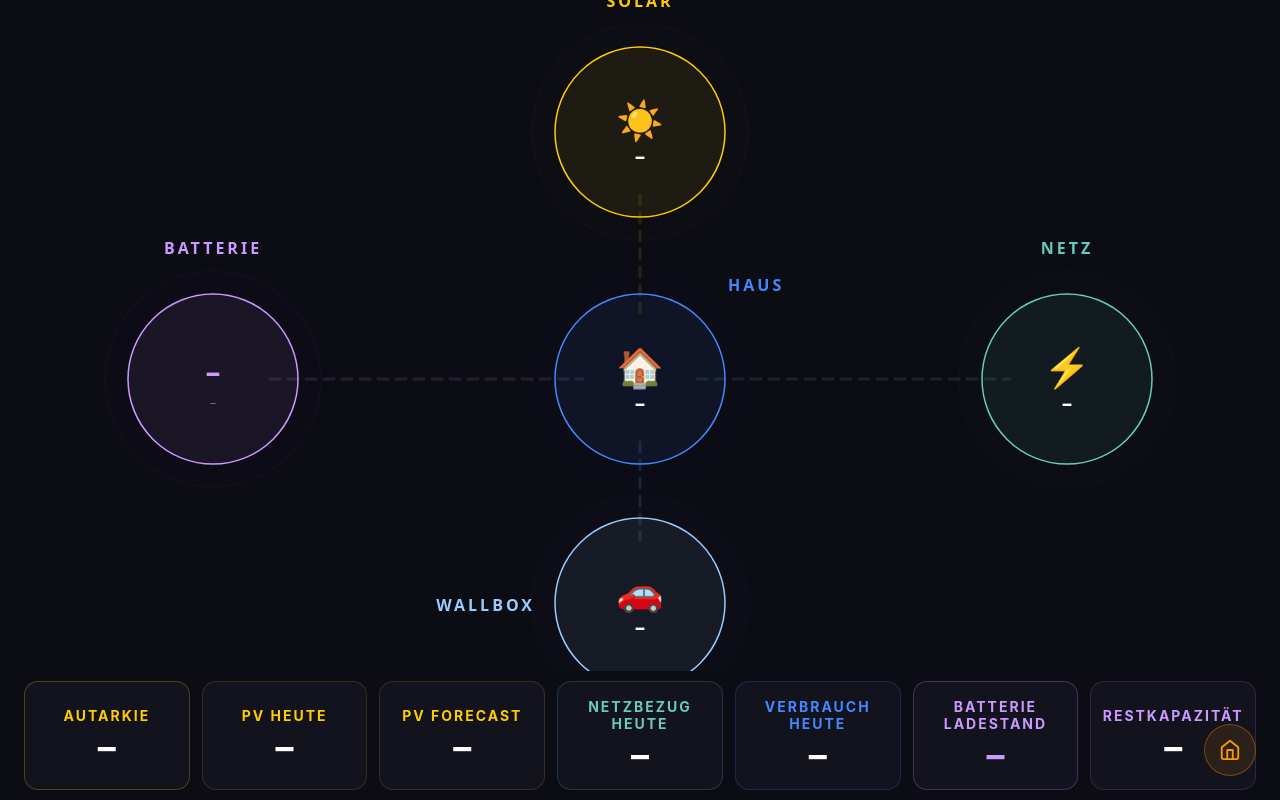
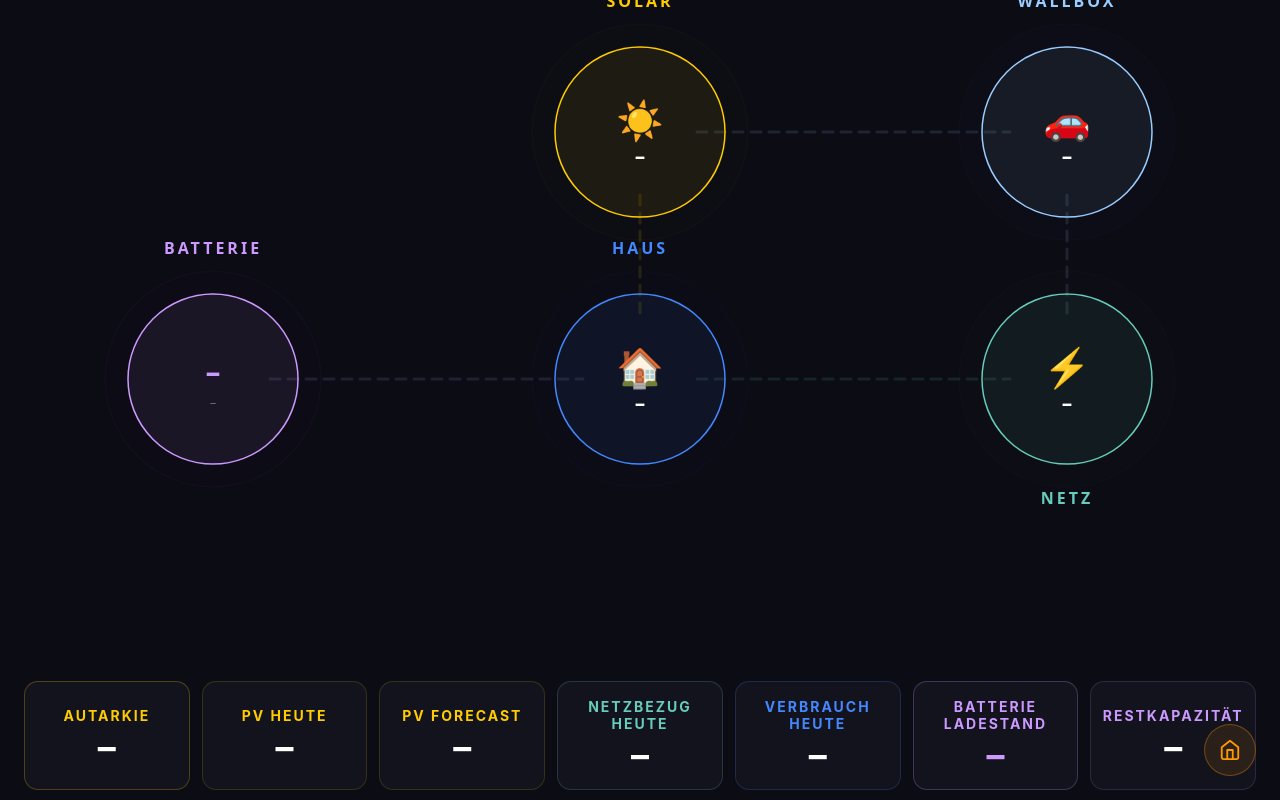
Before and after one commit to halsi/iobroker.lumina, a website: page www/energie.html in a window 1280 px wide. Drawn offline with nearby package versions, Linux system fonts and the light colour scheme; no server answers.

Commit message:
energie.html: move WALLBOX to top-right, connect to Solar and Grid
- WALLBOX node repositioned to (1600,151) — above NETZ, symmetrical to SOLAR
- New flow paths: Solar→WB horizontal, WB→Grid vertical (replaces old House→WB)
- HAUS label moved back above node (y=-125), NETZ label moved below (y=125)
- WALLBOX label above node (y=-125)
- fitViewBox and updateFlows updated for new topology
- Autarkie value color fixed to white

Co-Authored-By: Claude Sonnet 4.6 <noreply@anthropic.com>

```diff
--- a/www/energie.html
+++ b/www/energie.html
@@ -90,28 +90,30 @@ svg#flow-svg { flex: 1; width: 100%; display: block; }
 <!-- ══ ENERGY FLOW SVG ══════════════════════════════════════════════════════ -->
 <!--
   Layout (1920 × 906):
-    PV    (960, 151)
-    Batt  (320, 485)   House (960, 485)   Grid (1600, 485)
-                       WB    (960, 787)
+    PV      (960,  151)                WB   (1600, 151)
+    Batt    (320,  485)   House (960, 485)   Grid (1600, 485)
   Node radius: 85px
+  WB connects: Solar (horizontal left) and Grid (vertical down)
 -->
 <svg id="flow-svg" viewBox="0 0 1920 906" preserveAspectRatio="xMidYMid meet">
 
   <!-- ── Flow paths ────────────────────────────────────────────── -->
-  <!-- PV (960,236) → House (960,400): top-to-bottom -->
-  <path id="fp-pv"   class="flow-line" d="M 960,236  L 960,400"  stroke="#FFCC00"/>
-  <!-- Battery (405,485) ↔ House (875,485): left-to-right = discharging -->
-  <path id="fp-batt" class="flow-line" d="M 405,485  L 875,485"  stroke="#CC99FF"/>
-  <!-- House (1045,485) ↔ Grid (1515,485): left-to-right = export -->
-  <path id="fp-grid" class="flow-line" d="M 1045,485 L 1515,485" stroke="#66CCBB"/>
-  <!-- House (960,570) → Wallbox (960,702): top-to-bottom -->
-  <path id="fp-wb"   class="flow-line" d="M 960,570  L 960,702"  stroke="#99CCFF"/>
+  <!-- PV (960,236) → House (960,400): vertical -->
+  <path id="fp-pv"      class="flow-line" d="M 960,236  L 960,400"   stroke="#FFCC00"/>
+  <!-- Battery (405,485) ↔ House (875,485): horizontal -->
+  <path id="fp-batt"    class="flow-line" d="M 405,485  L 875,485"   stroke="#CC99FF"/>
+  <!-- House (1045,485) ↔ Grid (1515,485): horizontal -->
+  <path id="fp-grid"    class="flow-line" d="M 1045,485 L 1515,485"  stroke="#66CCBB"/>
+  <!-- Solar (1045,151) → Wallbox (1515,151): horizontal -->
+  <path id="fp-wb-pv"   class="flow-line" d="M 1045,151 L 1515,151"  stroke="#99CCFF"/>
+  <!-- Wallbox (1600,236) → Grid (1600,400): vertical -->
+  <path id="fp-wb-grid" class="flow-line" d="M 1600,236  L 1600,400" stroke="#99CCFF"/>
 
   <!-- ── Flow power labels (shown on active paths) ─────────────── -->
-  <text id="fl-pv"   x="990"  y="318" font-family="system-ui,sans-serif" font-size="15" font-weight="600" fill="#FFCC00" opacity="0"/>
-  <text id="fl-batt" x="590"  y="475" font-family="system-ui,sans-serif" font-size="15" font-weight="600" fill="#CC99FF" opacity="0"/>
-  <text id="fl-grid" x="1200" y="475" font-family="system-ui,sans-serif" font-size="15" font-weight="600" fill="#66CCBB" opacity="0"/>
-  <text id="fl-wb"   x="985"  y="636" font-family="system-ui,sans-serif" font-size="15" font-weight="600" fill="#99CCFF" opacity="0"/>
+  <text id="fl-pv"      x="990"  y="318" font-family="system-ui,sans-serif" font-size="15" font-weight="600" fill="#FFCC00" opacity="0"/>
+  <text id="fl-batt"    x="590"  y="475" font-family="system-ui,sans-serif" font-size="15" font-weight="600" fill="#CC99FF" opacity="0"/>
+  <text id="fl-grid"    x="1200" y="475" font-family="system-ui,sans-serif" font-size="15" font-weight="600" fill="#66CCBB" opacity="0"/>
+  <text id="fl-wb"      x="1280" y="136" font-family="system-ui,sans-serif" font-size="15" font-weight="600" fill="#99CCFF" opacity="0"/>
 
   <!-- ══ PV NODE (960, 151) ════════════════════════════════════════ -->
   <g transform="translate(960,151)">
@@ -138,7 +140,7 @@ svg#flow-svg { flex: 1; width: 100%; display: block; }
     <circle r="85" fill="rgba(68,136,255,0.07)" stroke="#4488FF" stroke-width="1.5"/>
     <text y="-8"  text-anchor="middle" dominant-baseline="middle" font-size="38" font-family="system-ui">🏠</text>
     <text id="vn-house" y="32" text-anchor="middle" font-family="system-ui,sans-serif" font-size="21" font-weight="700" fill="#fff">–</text>
-    <text x="88" y="-88" text-anchor="start" font-family="system-ui,sans-serif" font-size="16" font-weight="700" letter-spacing="3" fill="#4488FF">HAUS</text>
+    <text y="-125" text-anchor="middle" font-family="system-ui,sans-serif" font-size="16" font-weight="700" letter-spacing="3" fill="#4488FF">HAUS</text>
   </g>
 
   <!-- ══ GRID NODE (1600, 485) ════════════════════════════════════ -->
@@ -148,16 +150,16 @@ svg#flow-svg { flex: 1; width: 100%; display: block; }
     <text y="-8"  text-anchor="middle" dominant-baseline="middle" font-size="38" font-family="system-ui">⚡</text>
     <text id="vn-grid"     y="32" text-anchor="middle" font-family="system-ui,sans-serif" font-size="21" font-weight="700" fill="#fff">–</text>
     <text id="vn-grid-dir" y="56" text-anchor="middle" font-family="system-ui,sans-serif" font-size="10" font-weight="700" letter-spacing="1.5" fill="#666680" opacity="0">–</text>
-    <text y="-125" text-anchor="middle" font-family="system-ui,sans-serif" font-size="16" font-weight="700" letter-spacing="3" fill="#66CCBB">NETZ</text>
+    <text y="125" text-anchor="middle" font-family="system-ui,sans-serif" font-size="16" font-weight="700" letter-spacing="3" fill="#66CCBB">NETZ</text>
   </g>
 
-  <!-- ══ WALLBOX NODE (960, 787) ══════════════════════════════════ -->
-  <g transform="translate(960,787)">
+  <!-- ══ WALLBOX NODE (1600, 151) — oben rechts, über NETZ ════════ -->
+  <g transform="translate(1600,151)">
     <circle id="wb-ring" class="node-ring node-ring-off" r="108" fill="rgba(153,204,255,0.10)" stroke="rgba(153,204,255,0.25)" stroke-width="1.5"/>
     <circle r="85" fill="rgba(153,204,255,0.07)" stroke="#99CCFF" stroke-width="1.5"/>
     <text y="-8"  text-anchor="middle" dominant-baseline="middle" font-size="38" font-family="system-ui">🚗</text>
     <text id="vn-wb" y="32" text-anchor="middle" font-family="system-ui,sans-serif" font-size="21" font-weight="700" fill="#fff">–</text>
-    <text x="-105" y="8" text-anchor="end" font-family="system-ui,sans-serif" font-size="16" font-weight="700" letter-spacing="3" fill="#99CCFF">WALLBOX</text>
+    <text y="-125" text-anchor="middle" font-family="system-ui,sans-serif" font-size="16" font-weight="700" letter-spacing="3" fill="#99CCFF">WALLBOX</text>
   </g>
 
 </svg>
@@ -209,23 +211,24 @@ function fitViewBox() {
   const svg = document.getElementById('flow-svg');
   const w = svg.clientWidth || 1920;
   const h = svg.clientHeight || 906;
-  // Add 20px top margin so the SOLAR label (y≈36) doesn't clip at the iframe edge
+  // Add 20px top margin so the SOLAR/WALLBOX labels don't clip at the iframe edge
   svg.setAttribute('viewBox', `0 -20 ${w} ${h}`);
   // Scale node positions from reference (1920×906) to actual size
   const sx = w / 1920, sy = h / 906;
   const nodes = [
-    { id: null, x: 960,  y: 151, el: svg.querySelectorAll('g')[0] },
-    { id: null, x: 320,  y: 485, el: svg.querySelectorAll('g')[1] },
-    { id: null, x: 960,  y: 485, el: svg.querySelectorAll('g')[2] },
-    { id: null, x: 1600, y: 485, el: svg.querySelectorAll('g')[3] },
-    { id: null, x: 960,  y: 787, el: svg.querySelectorAll('g')[4] },
+    { x: 960,  y: 151, el: svg.querySelectorAll('g')[0] }, // SOLAR
+    { x: 320,  y: 485, el: svg.querySelectorAll('g')[1] }, // BATT
+    { x: 960,  y: 485, el: svg.querySelectorAll('g')[2] }, // HOUSE
+    { x: 1600, y: 485, el: svg.querySelectorAll('g')[3] }, // GRID
+    { x: 1600, y: 151, el: svg.querySelectorAll('g')[4] }, // WALLBOX
   ];
   nodes.forEach(n => n.el && n.el.setAttribute('transform', `translate(${Math.round(n.x*sx)},${Math.round(n.y*sy)})`));
   const paths = [
-    { id:'fp-pv',   x1:960, y1:236, x2:960,  y2:400  },
-    { id:'fp-batt', x1:405, y1:485, x2:875,  y2:485  },
-    { id:'fp-grid', x1:1045,y1:485, x2:1515, y2:485  },
-    { id:'fp-wb',   x1:960, y1:570, x2:960,  y2:702  },
+    { id:'fp-pv',      x1:960,  y1:236, x2:960,  y2:400 },
+    { id:'fp-batt',    x1:405,  y1:485, x2:875,  y2:485 },
+    { id:'fp-grid',    x1:1045, y1:485, x2:1515, y2:485 },
+    { id:'fp-wb-pv',   x1:1045, y1:151, x2:1515, y2:151 },
+    { id:'fp-wb-grid', x1:1600, y1:236, x2:1600, y2:400 },
   ];
   paths.forEach(p => {
     const el = document.getElementById(p.id); if (!el) return;
@@ -235,7 +238,7 @@ function fitViewBox() {
     { id:'fl-pv',   x:990,  y:318 },
     { id:'fl-batt', x:590,  y:475 },
     { id:'fl-grid', x:1200, y:475 },
-    { id:'fl-wb',   x:985,  y:636 },
+    { id:'fl-wb',   x:1280, y:136 },
   ];
   labels.forEach(l => {
     const el = document.getElementById(l.id); if (!el) return;
@@ -349,9 +352,10 @@ function updateFlows() {
     gdEl.setAttribute('fill', gridColor);
   }
 
-  // House → Wallbox (always forward)
+  // Wallbox: Solar → WB (horizontal) + WB → Grid (vertical), both forward when charging
   const wbOn = wbPower > THRESH;
-  setFlow('fp-wb', wbOn, false);
+  setFlow('fp-wb-pv',   wbOn, false);
+  setFlow('fp-wb-grid', wbOn, false);
   setFlowLabel('fl-wb', wbOn ? fmtW(wbPower) : '', wbOn, '#99CCFF');
   setText('vn-wb', wbOn ? fmtW(wbPower) : '–');
   const wbRing = el('wb-ring');
```
